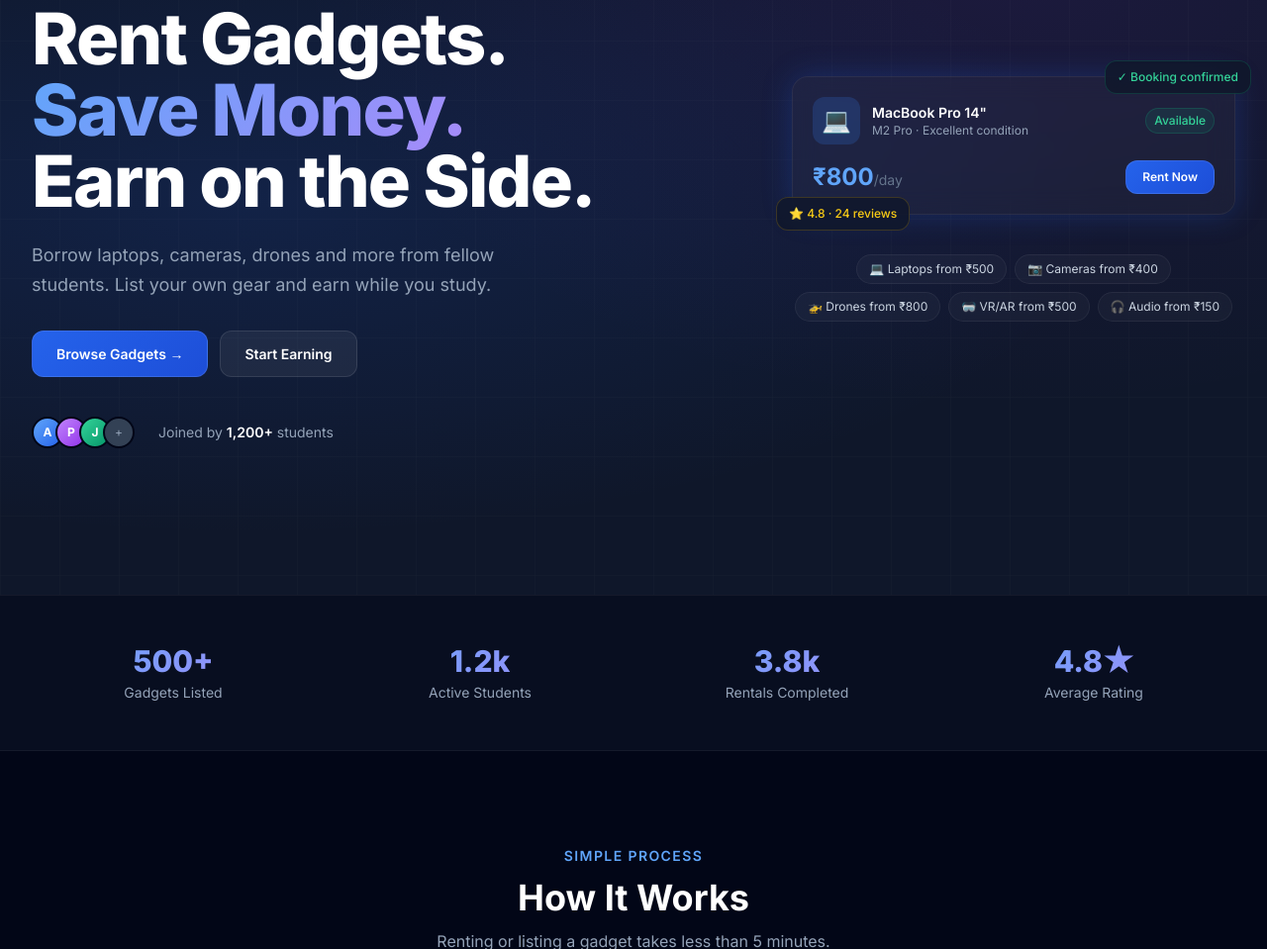
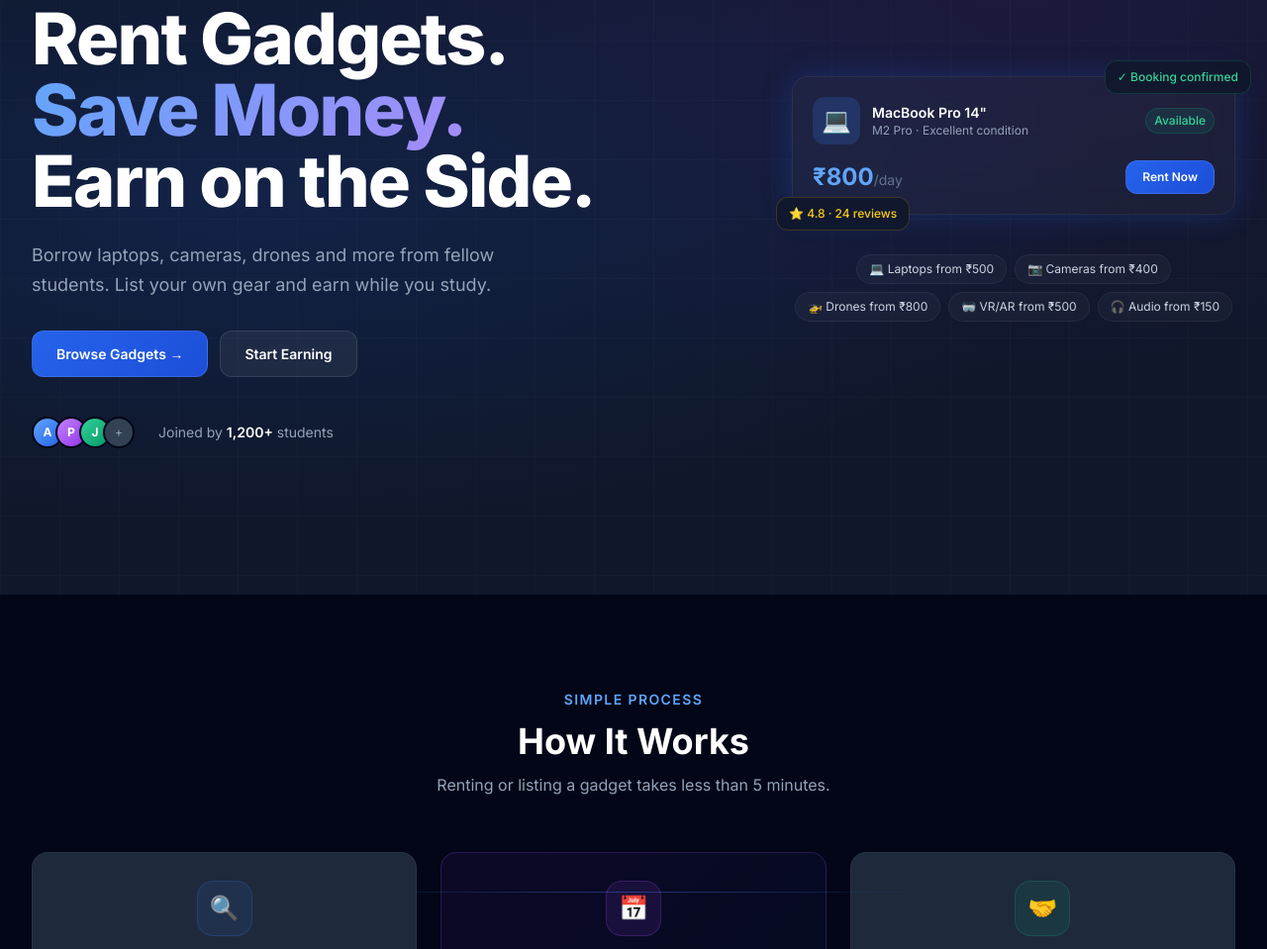
Before and after one commit to Tanusree1308/campus-gadget-rental, a plain HTML site: page campus-gadget-rental/index.html in a window 1280 px wide. Shown: the part 264-1223 px from the top of the page at 99% size. Drawn offline with nearby package versions, Linux system fonts and the light colour scheme.

Commit message:
Remove stats section from landing page

```diff
--- a/campus-gadget-rental/index.html
+++ b/campus-gadget-rental/index.html
@@ -109,27 +109,7 @@
         </div>
     </section>
 
-    <!-- ── Stats ──────────────────────────────────────────────────── -->
-    <section class="border-y border-white/5 bg-slate-900/50">
-        <div class="max-w-7xl mx-auto px-4 sm:px-6 lg:px-8 py-12 grid grid-cols-2 md:grid-cols-4 gap-6">
-            <div class="text-center">
-                <p class="text-3xl font-extrabold gradient-text">500+</p>
-                <p class="text-slate-400 text-sm mt-1">Gadgets Listed</p>
-            </div>
-            <div class="text-center">
-                <p class="text-3xl font-extrabold gradient-text">1.2k</p>
-                <p class="text-slate-400 text-sm mt-1">Active Students</p>
-            </div>
-            <div class="text-center">
-                <p class="text-3xl font-extrabold gradient-text">3.8k</p>
-                <p class="text-slate-400 text-sm mt-1">Rentals Completed</p>
-            </div>
-            <div class="text-center">
-                <p class="text-3xl font-extrabold gradient-text">4.8★</p>
-                <p class="text-slate-400 text-sm mt-1">Average Rating</p>
-            </div>
-        </div>
-    </section>
+
 
     <!-- ── How it Works ───────────────────────────────────────────── -->
     <section class="py-24 max-w-7xl mx-auto px-4 sm:px-6 lg:px-8">
```
